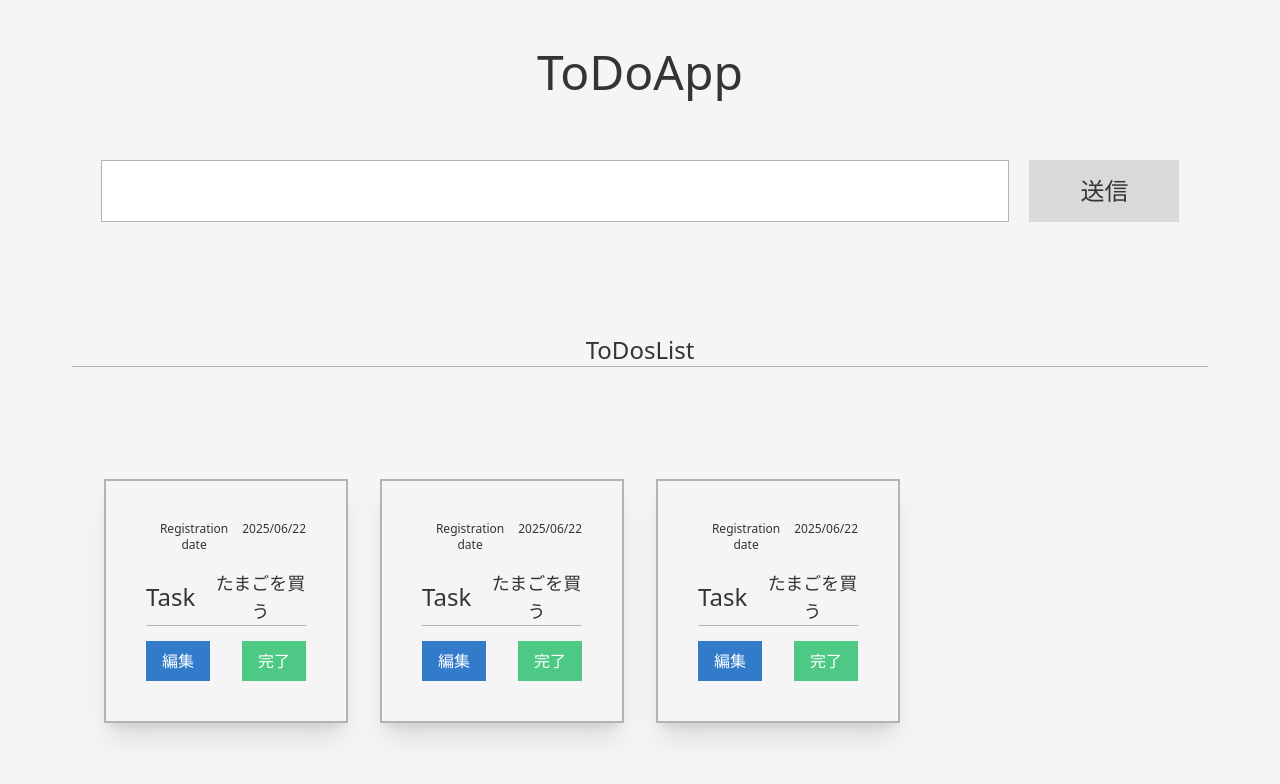
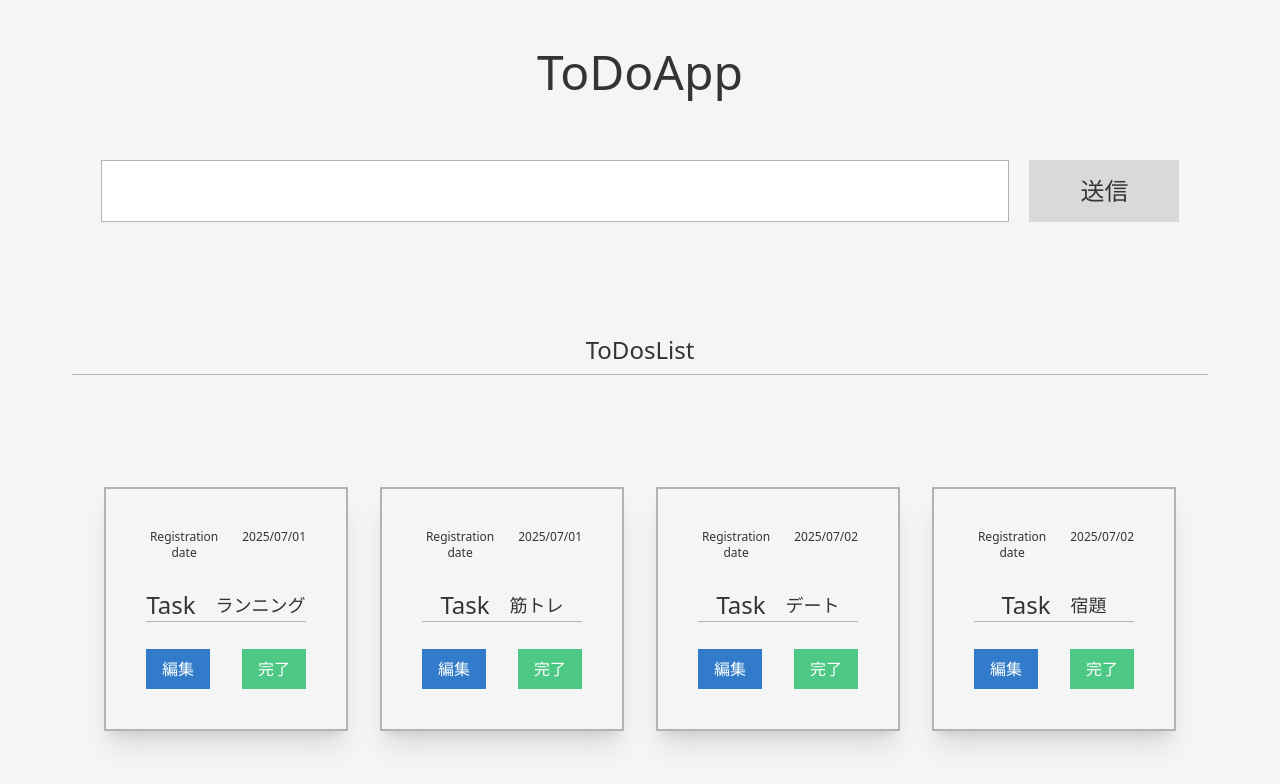
Before and after one commit to takeshi0518/ToDoApp, a React (Vite) app in the folder client/: page / in a window 1280 px wide. Shown: the top 784 px of the page. Built offline with nearby package versions, Linux system fonts and the light colour scheme; data requests are answered from the project's data file.

Commit message:
feat: todoの表示完了

```diff
--- /dev/null
+++ b/client/mock/db.json
@@ -0,0 +1,24 @@
+{
+  "todos": [
+    {
+      "id": "a1",
+      "date": "2025/07/01",
+      "content": "ランニング"
+    },
+    {
+      "id": "a2",
+      "date": "2025/07/01",
+      "content": "筋トレ"
+    },
+    {
+      "id": "a3",
+      "date": "2025/07/02",
+      "content": "デート"
+    },
+    {
+      "id": "a4",
+      "date": "2025/07/02",
+      "content": "宿題"
+    }
+  ]
+}
--- a/client/src/components/ToDoCard/CardDate.jsx
+++ b/client/src/components/ToDoCard/CardDate.jsx
@@ -1,10 +1,10 @@
-const CardDate = ({ styles }) => {
+const CardDate = ({ styles, date }) => {
   const { layout, registration, time } = styles;
   return (
     <div className={layout}>
       <p className={registration}>Registration date</p>
-      <time dateTime="2025/06/22" className={time}>
-        2025/06/22
+      <time dateTime={date} className={time}>
+        {date}
       </time>
     </div>
   );
--- a/client/src/components/ToDoCard/CardItem.jsx
+++ b/client/src/components/ToDoCard/CardItem.jsx
@@ -3,12 +3,13 @@ import { CardDate } from './CardDate';
 import { CardTask } from './CardTask';
 import { card } from '../../styles/variants/cardStyles';
 
-const CardItem = ({ variant }) => {
+const CardItem = ({ variant, todo }) => {
   const styles = card[variant];
+  const { content, date } = todo;
   return (
     <li className={styles.container}>
-      <CardDate styles={styles.date} />
-      <CardTask styles={styles.task} />
+      <CardDate styles={styles.date} date={date} />
+      <CardTask styles={styles.task} content={content} />
       <div className="flex justify-between">
         <Button text="編集" variant="blue" />
         <Button text="完了" variant="green" />
--- a/client/src/components/ToDoCard/CardList.jsx
+++ b/client/src/components/ToDoCard/CardList.jsx
@@ -1,16 +1,22 @@
 import { CardItem } from './CardItem';
 import { SubTitle } from '../SubTitle';
 import { CardItemWrapper } from './CardItemWrapper';
+import { useTodoContext } from '../../context/TodoContext';
 
 const CardList = () => {
+  const todos = useTodoContext();
   return (
     <section>
       <SubTitle text="ToDosList" variant="medium" />
-      <CardItemWrapper>
-        <CardItem variant="default" />
-        <CardItem variant="default" />
-        <CardItem variant="default" />
-      </CardItemWrapper>
+      {todos.length === 0 ? (
+        <p>表示できるToDoがありません</p>
+      ) : (
+        <CardItemWrapper>
+          {todos.map((todo) => (
+            <CardItem variant="default" todo={todo} key={todo.id} />
+          ))}
+        </CardItemWrapper>
+      )}
     </section>
   );
 };
--- a/client/src/components/ToDoCard/CardTask.jsx
+++ b/client/src/components/ToDoCard/CardTask.jsx
@@ -1,9 +1,9 @@
-const CardTask = ({ styles }) => {
+const CardTask = ({ styles, content }) => {
   const { layout, title, desc } = styles;
   return (
     <div className={layout}>
       <p className={title}>Task</p>
-      <p className={desc}>たまごを買う</p>
+      <p className={desc}>{content}</p>
     </div>
   );
 };
--- a/client/src/components/Todo.jsx
+++ b/client/src/components/Todo.jsx
@@ -2,13 +2,16 @@ import { MainTitle } from './MainTitle';
 import { Container } from './layout/Container';
 import { TodoForm } from './TodoForm';
 import { CardList } from './ToDoCard/CardList';
+import { TodoProvider } from '../context/TodoContext';
 
 function Todo() {
   return (
     <Container>
       <MainTitle text="ToDoApp" variant="large" />
-      <TodoForm />
-      <CardList />
+      <TodoProvider>
+        <TodoForm />
+        <CardList />
+      </TodoProvider>
     </Container>
   );
 }
--- /dev/null
+++ b/client/src/context/TodoContext.jsx
@@ -0,0 +1,41 @@
+import axios from 'axios';
+import { createContext, useContext, useReducer, useEffect } from 'react';
+
+const URL = 'http://localhost:3001/todos';
+
+const TodoContext = createContext();
+const TodoDispatchContext = createContext();
+
+const todoReducer = (todos, action) => {
+  switch (action.type) {
+    case 'get':
+      return action.payload;
+    default:
+      return todos;
+  }
+};
+
+const TodoProvider = ({ children }) => {
+  const [todos, dispatch] = useReducer(todoReducer, []);
+
+  useEffect(() => {
+    const fetchTodos = async () => {
+      const res = await axios.get(URL);
+      dispatch({ type: 'get', payload: res.data });
+    };
+    fetchTodos();
+  }, []);
+
+  return (
+    <TodoContext.Provider value={todos}>
+      <TodoDispatchContext.Provider value={dispatch}>
+        {children}
+      </TodoDispatchContext.Provider>
+    </TodoContext.Provider>
+  );
+};
+
+const useTodoContext = () => useContext(TodoContext);
+const useTodoDispatchContext = () => useContext(TodoDispatchContext);
+
+export { TodoProvider, useTodoContext, useTodoDispatchContext };
--- a/client/src/styles/variants/cardStyles.js
+++ b/client/src/styles/variants/cardStyles.js
@@ -4,7 +4,7 @@ export const card = {
       'p-8 sm:p-10 border-2 border-base-line-color shadow-xl aspect-square flex flex-col justify-between',
     date: {
       layout: 'flex',
-      registration: 'text-xs',
+      registration: 'text-xs mr-5',
       time: 'text-xs',
     },
     task: {
--- a/client/src/styles/variants/titleStyles.js
+++ b/client/src/styles/variants/titleStyles.js
@@ -1,4 +1,5 @@
 export const titles = {
   large: 'mb-10 sm:mb-12 md:mb-16 text-2xl sm:text-3xl md:text-4xl lg:text-5xl',
-  medium: 'text-base sm:text-lg md:text-xl lg:text-2xl mb-12 sm:mb-15 md:mb-18 lg:mb-20 border-b border-base-line-color',
+  medium:
+    'text-base sm:text-lg md:text-xl lg:text-2xl pb-2 mb-12 sm:mb-15 md:mb-18 lg:mb-20 border-b border-base-line-color',
 };
```
Also changed, not shown: client/package.json (+7 -1 lines), 1 other file (tests, documents, lock files or other folders).
